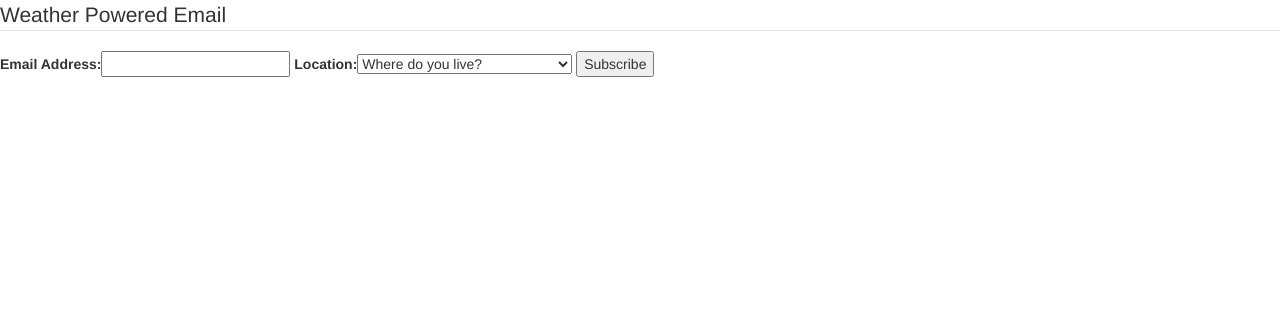
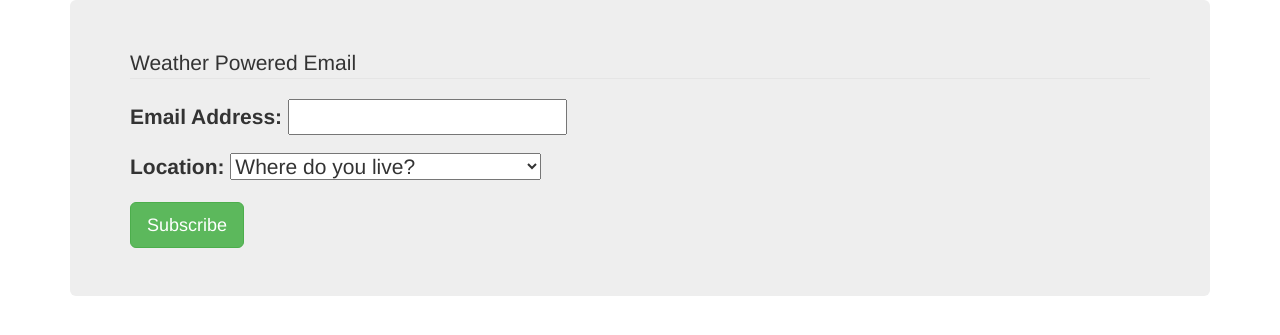
Before and after one commit to c-h-russell-walker/weatheremail, a Django app: page / in a window 1280 px wide. Shown: the top 335 px of the page. Run offline with Django 3.2, Linux system fonts and the light colour scheme; data comes from the database, SQL or seed files in the repository; some libraries are stand-ins or nearby versions.

Commit message:
Adding some basic basic styles

```diff
--- a/weatheremail/base/templates/base.html
+++ b/weatheremail/base/templates/base.html
@@ -11,6 +11,10 @@
               crossorigin="anonymous" />
     </head>
     <body>
-    {% block content %}{% endblock %}
+        <div class="container">
+            <div class="jumbotron">
+            {% block content %}{% endblock %}
+            </div>
+        </div>
     </body>
 </html
--- a/weatheremail/base/templates/signup.html
+++ b/weatheremail/base/templates/signup.html
@@ -5,8 +5,8 @@
     <fieldset>
         <legend>Weather Powered Email</legend>
         {% csrf_token %}
-        {{ form }}
-        <input type="submit" value="Subscribe" />
+        {{ form.as_p }}
+        <input type="submit" value="Subscribe" class="btn btn-lg btn-success" />
     </fieldset>
 </form>
 {% endblock %}
```
